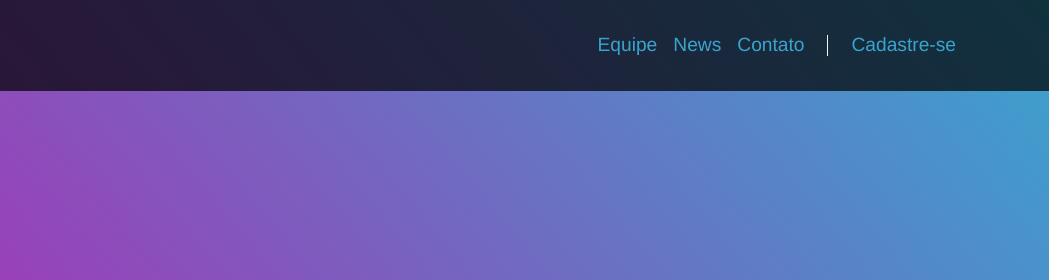
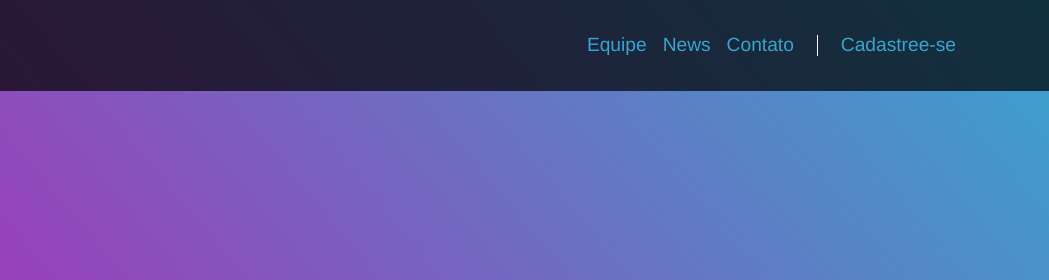
Before and after one commit to JoaoVBorges-web/CodePatronum, a plain HTML site: page NextCode/index.html in a window 1280 px wide. Shown: the top 280 px of the page, 231-1280 px from the left. Drawn offline with nearby package versions, Linux system fonts and the light colour scheme.

Commit message:
confirmar

```diff
--- a/NextCode/index.html
+++ b/NextCode/index.html
@@ -50,7 +50,7 @@
             <li class="nav-item divisor">
             </li>
              <li class="nav-item">
-              <a href="" class="nav-link text">Cadastre-se</a>
+              <a href="" class="nav-link text">Cadastree-se</a>
             </li>
           </ul>
         </div>
```
